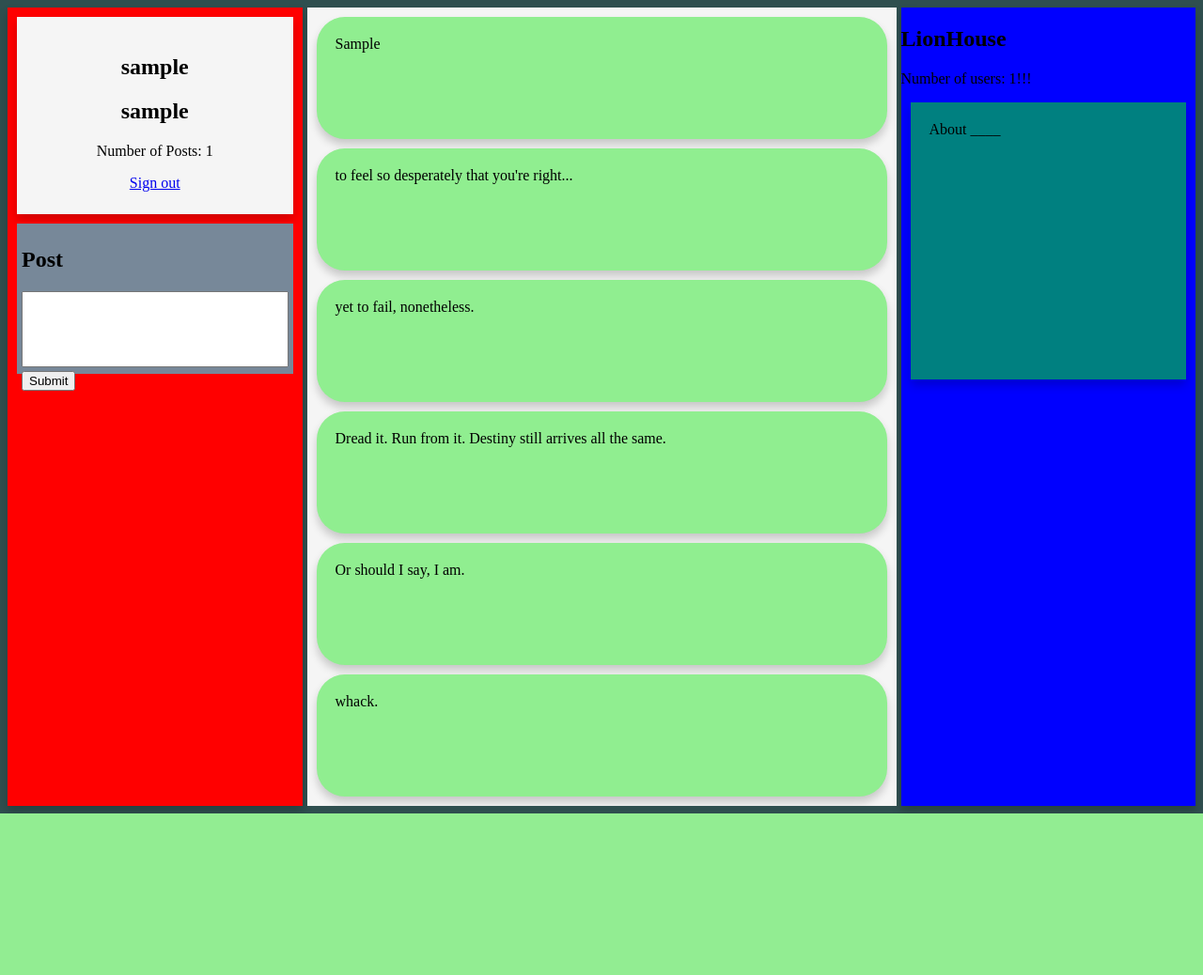
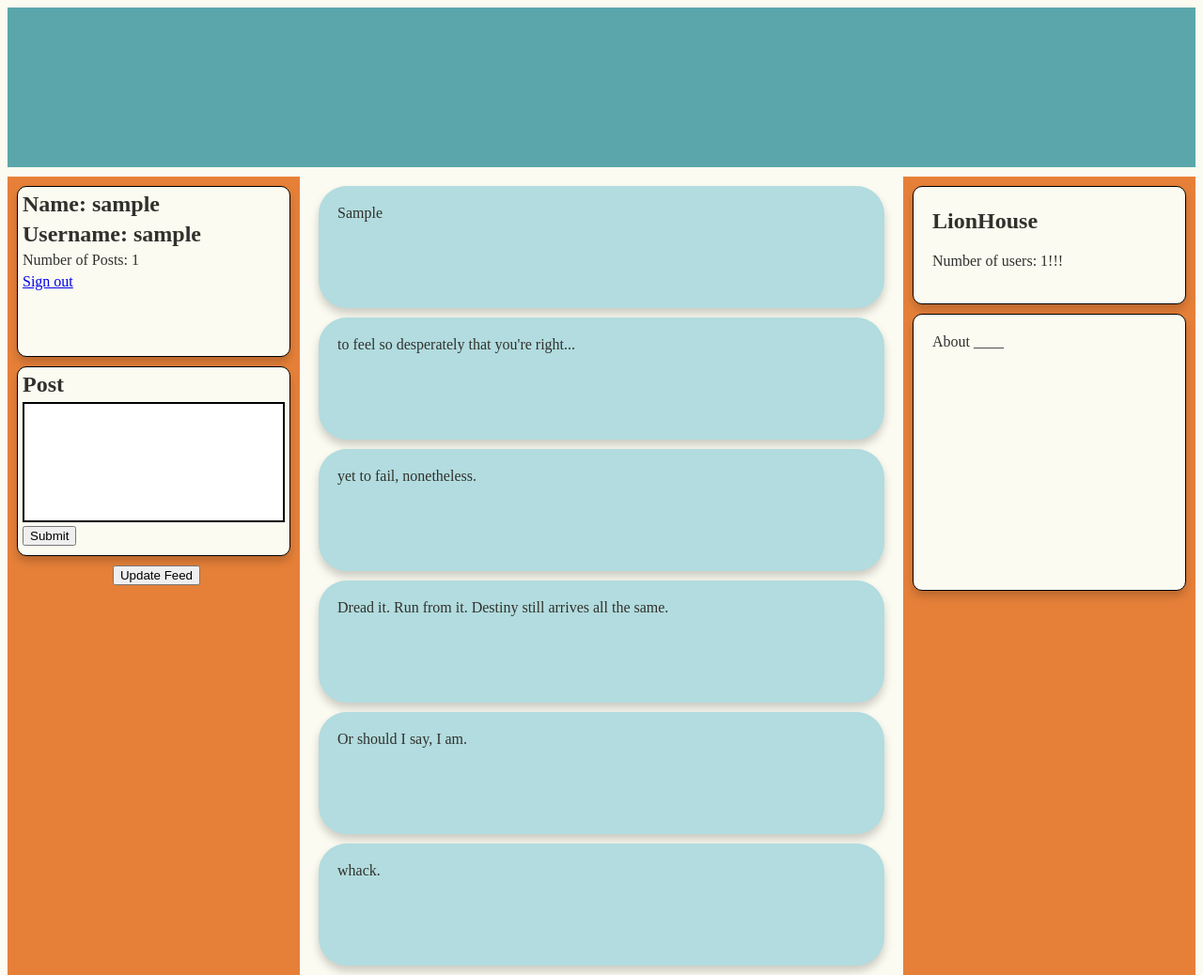
Before and after one commit to CapnSquirrel/LionHouse, a Python web app: template templates/feed.html in a window 1280 px wide. Shown: the whole page at 94% size. Before the commit the page ends 866 px from the top, so only its background shows below. Run offline with Jinja, Linux system fonts and the light colour scheme; the template is opened without the code that fills it: most values are stand-ins (such as "Sample title", 1, 10 or a date in 2020).

Commit message:
Edited feed CSS

```diff
--- a/static_folder/styles/feed.css
+++ b/static_folder/styles/feed.css
@@ -1,79 +1,121 @@
 body {
   display: grid;
-  grid-gap: 5px;
   grid-template-columns: 1fr 2fr 1fr;
-  grid-template-rows: 1fr;
+  grid-template-rows: 1fr 3fr;
+  grid-gap: 10px;
   height: 100vh;
   font-family: Avenir;
-  background-color: DarkSlateGray;
+  background-color: #fbfbf1;
+  color: #31312c;
+}
+
+#header {
+    grid-row: 1;
+    grid-column: 1 / span 3;
+    height: 20vh;
+    background-color: #5ba6ab;
+    /* background-image: url("/static_folder/media/8bit_lion.png");
+    background-repeat: repeat-x;
+    background-size: contain; */
+}
+
+img {
+    height: 20vh;
+    display: inline;
+    margin: 0;
 }
 
 #console {
-  grid-row: 1;
+  grid-row: 2;
   grid-column: 1 / span 1;
-  background-color: red;
-  height: 100vh;
-  box-shadow:  0 6px 10px 0 rgba(0, 0, 0, 0.19);
+  background-color: #E68039;
 }
 
 #user_info {
   height: 20%;
-  background-color: whitesmoke;
-  padding: 20px;
-  text-align: center;
+  background-color: #fbfbf1;
+  padding: 5px;
+  margin: 10px;
+  border: 1px solid black;
+  border-radius: 10px;
   box-shadow:  0 6px 10px 0 rgba(0, 0, 0, 0.19);
-  margin: 10px;
 }
 
-#profile_image {
-  height: 100px;
+.user_info_content {
+    margin: 0px 0px 5px 0px;
+}
+
+#update_btn {
+    /* height: 60px;
+    width: 60px; */
 }
 
 textarea {
   resize: none;
-  width: 98%;
-  height: 98%;
+  width: 97%;
+  height: 95%;
+  border: 2px solid black;
+  margin-right: 5px;
+  font-size: 20px;
 }
 
 #post {
   height: 20%;
-  background-color: lightslategray;
+  background-color: #fbfbf1;
   margin: 10px;
-  height: 150px;
+  padding: 0px 0px 0px 10px;
+  height: 190px;
   padding: 5px;
+  border: 1px solid black;
+  border-radius: 10px;
+  box-shadow:  0 6px 10px 0 rgba(0, 0, 0, 0.19);
 }
 
-#submit_btn {
+#submit_post_btn {
   display: block;
 }
 
+#update_button {
+    margin-left: 36%;
+}
+
 #feed {
-  grid-row: 1;
+  grid-row: 2;
   grid-column: 2 / span 1;
-  background-color: whitesmoke;
+  background-color: #fbfbf1;
   height: 100vh;
   gap: 20px -10px;
   overflow-y: auto;
 }
 
 #about {
-  grid-row: 1;
+  grid-row: 2;
   grid-column: 3 / span 1;
-  background-color: blue;
-  height: 100vh;
-  box-shadow:  0 6px 10px 0 rgba(0, 0, 0, 0.19);
+  background-color: #E68039;
+  padding: 0px 0px 5px 0px;
+}
+
+#about_content {
+    background-color: #fbfbf1;
+    margin: 10px;
+    padding: 3px 20px 20px 20px;
+    border: 1px solid black;
+    border-radius: 10px;
+    box-shadow:  0 6px 10px 0 rgba(0, 0, 0, 0.19);
 }
 
 #target_info {
   height: 30%;
-  background-color: teal;
-  box-shadow:  0 6px 10px 0 rgba(0, 0, 0, 0.19);
+  background-color: #fbfbf1;
   margin: 10px;
   padding: 20px;
+  border: 1px solid black;
+  border-radius: 10px;
+  box-shadow:  0 6px 10px 0 rgba(0, 0, 0, 0.19);
 }
 
  .textpost {
-     background-color: lightgreen;
+     background-color: #B2DCDF;
      height: 90px;
      margin: 10px;
      box-shadow:  0 6px 10px 0 rgba(0, 0, 0, 0.19);
--- a/templates/feed.html
+++ b/templates/feed.html
@@ -6,21 +6,23 @@
     <title>LionHouse</title>
   </head>
   <body>
+     <section id="header"></section>
     <!--CONSOLE SECTION -->
     <section id="console">
       <div id="user_info">
-        <h1 id="username">{{ username }}</h1>
-        <h2 id="user_name">{{ user_name }}</h2>
-        <p>Number of Posts: {{ post_count }} </p>
-        <a href="{{sign_out}}">Sign out</a>
+        <h2 class="user_info_content" id="user_name">Name: {{ user_name }}</h2>
+        <h2 class="user_info_content" id="username">Username: {{ username }}</h2>
+        <p class="user_info_content">Number of Posts: {{ post_count }} </p>
+        <a class="user_info_content" href="{{sign_out}}">Sign out</a>
       </div>
       <div id="post">
         <form method="post">
-          <h2> Post </h2>
-          <textarea name="user_post" rows=5 cols=30 value=""></textarea>
-          <input id="submit_btn" type="submit" value="Submit">
+          <h2 class="user_info_content"> Post </h2>
+          <textarea name="user_post" rows="5" cols="30" value=""></textarea>
+          <input id="submit_post_btn" type="submit" value="Submit">
         </form>
       </div>
+      <button id="update_button" type="submit">Update Feed</button>
     </section>
     <!--FEED SECTION-->
     <section id="feed">
@@ -45,9 +47,11 @@
     </section>
     <!--ABOUT SECTION-->
     <section id="about">
-      <h1>LionHouse</h1>
-      <p>Number of users: {{ user_count }}!!!</p>
-      <div id="target_info">About ____</div>
+        <div id="about_content">
+            <h1>LionHouse</h1>
+            <p>Number of users: {{ user_count }}!!!</p>
+        </div>
+        <div id="target_info">About ____</div>
     </section>
   </body>
 </html>
```
Also changed, not shown: static_folder/media/8bit_lion.png (added), 2 other files.
